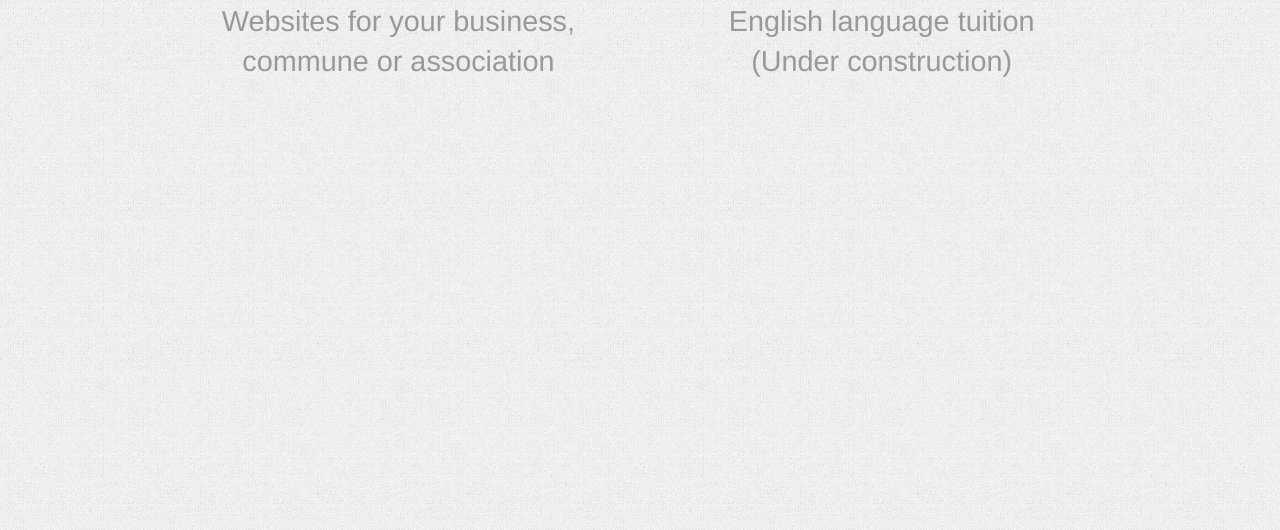
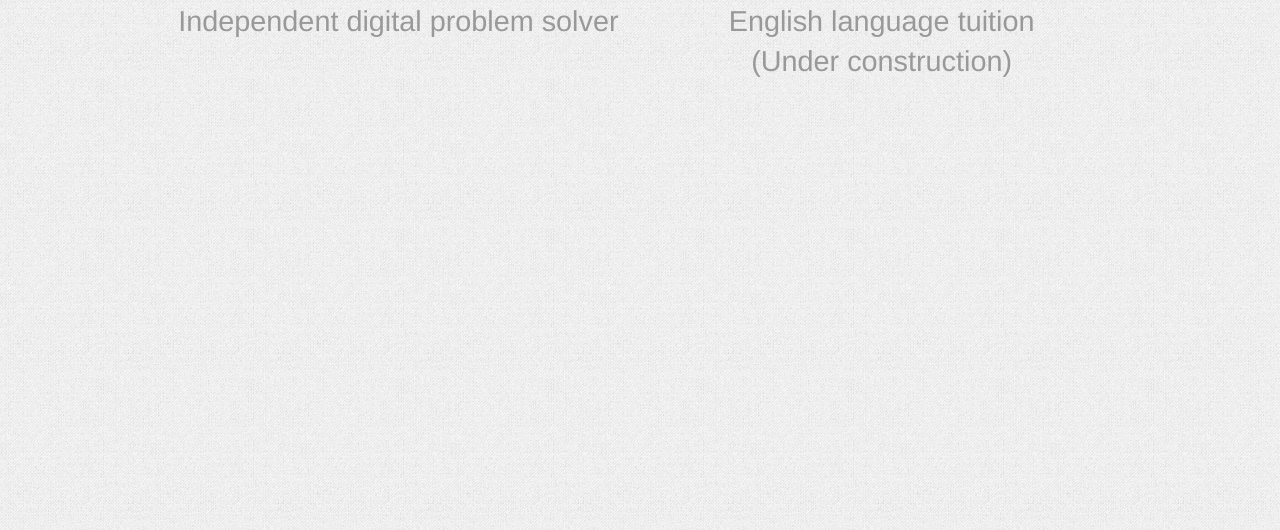
Before and after one commit to berthelemy/berthelemy.net, a plain HTML site: page index.html in a window 1280 px wide. Shown: the part 270-800 px from the top of the page. Drawn offline with nearby package versions, Linux system fonts and the light colour scheme.

Commit message:
Change tagline

```diff
--- a/index.html
+++ b/index.html
@@ -29,7 +29,7 @@
 		<h1 class="center">
 		<p><i class="fa fa-globe"></i></p>
 		<a href="http://mark.berthelemy.net">Mark Berthelemy</a></h1>
-		<h4 style="color:#999;margin-bottom:40px;" class="center">Websites for your business, commune or association</h4>
+		<h4 style="color:#999;margin-bottom:40px;" class="center">Independent digital problem solver</h4>
 	</div>
 	<div class="col_6" style="margin-top:100px;">
 		<h1 class="center">
```
